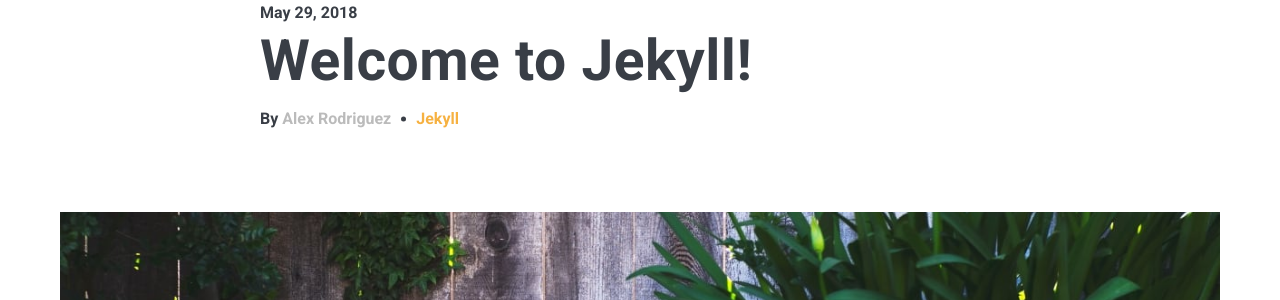
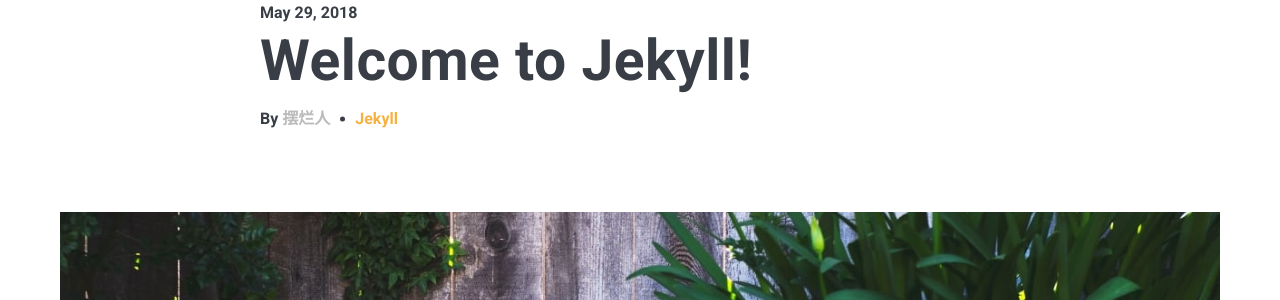
Before and after one commit to whut-fzw/whut-fzw.github.io, a Jekyll site: the page built from _posts/2018-05-29-welcome-to-jekyll.markdown, in a window 1280 px wide and 900 px high. Shown: the part 181-481 px from the top of the window. Built offline with Jekyll 4.4.1, drawn with Linux system fonts in a browser that asks for light colours; nearby versions of some CDN libraries; comment, search, counter and statistics services are not loaded.

```diff
--- a/_data/settings.yml
+++ b/_data/settings.yml
@@ -1,16 +1,16 @@
 #-------------------------------
 # General Site Settings
-title: Zolan
+title: Blog
 logo: logo.svg # You can add own logo.
-description: Zolan is modern minimal theme for Jekyll
+description: None  #  Zolan is modern minimal theme for Jekyll
 
 
 #-------------------------------
 # Author Settings
 author:
-  name: Alex Rodriguez
+  name: 摆烂人
   image: 01.jpg
-  say-hello: Hello, I’m <strong>Alex Rodriguez</strong>
+  say-hello: Hello, I'm <strong>Alex Rodriguez</strong>
   bio: Designs, talks, and writes about <strong>web</strong>, <strong>ethics</strong>, <strong>privacy</strong>, and dev. I share design tutorials, free resources and inspiration. Loves <a href="#">music</a> & riding his bicycle.
 
 
```
Also changed, not shown: favicon.ico, favicon2.ico (added).
